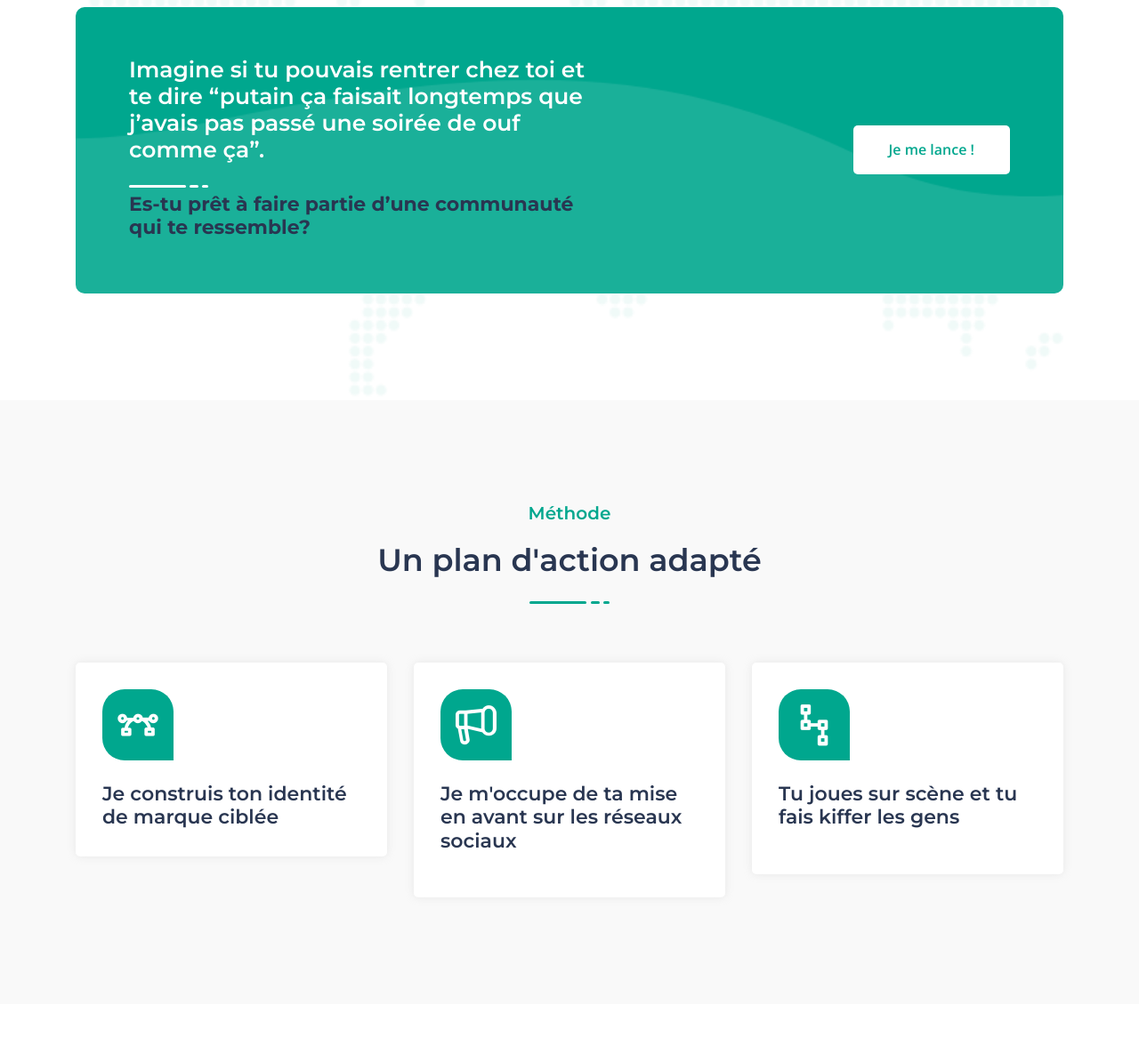
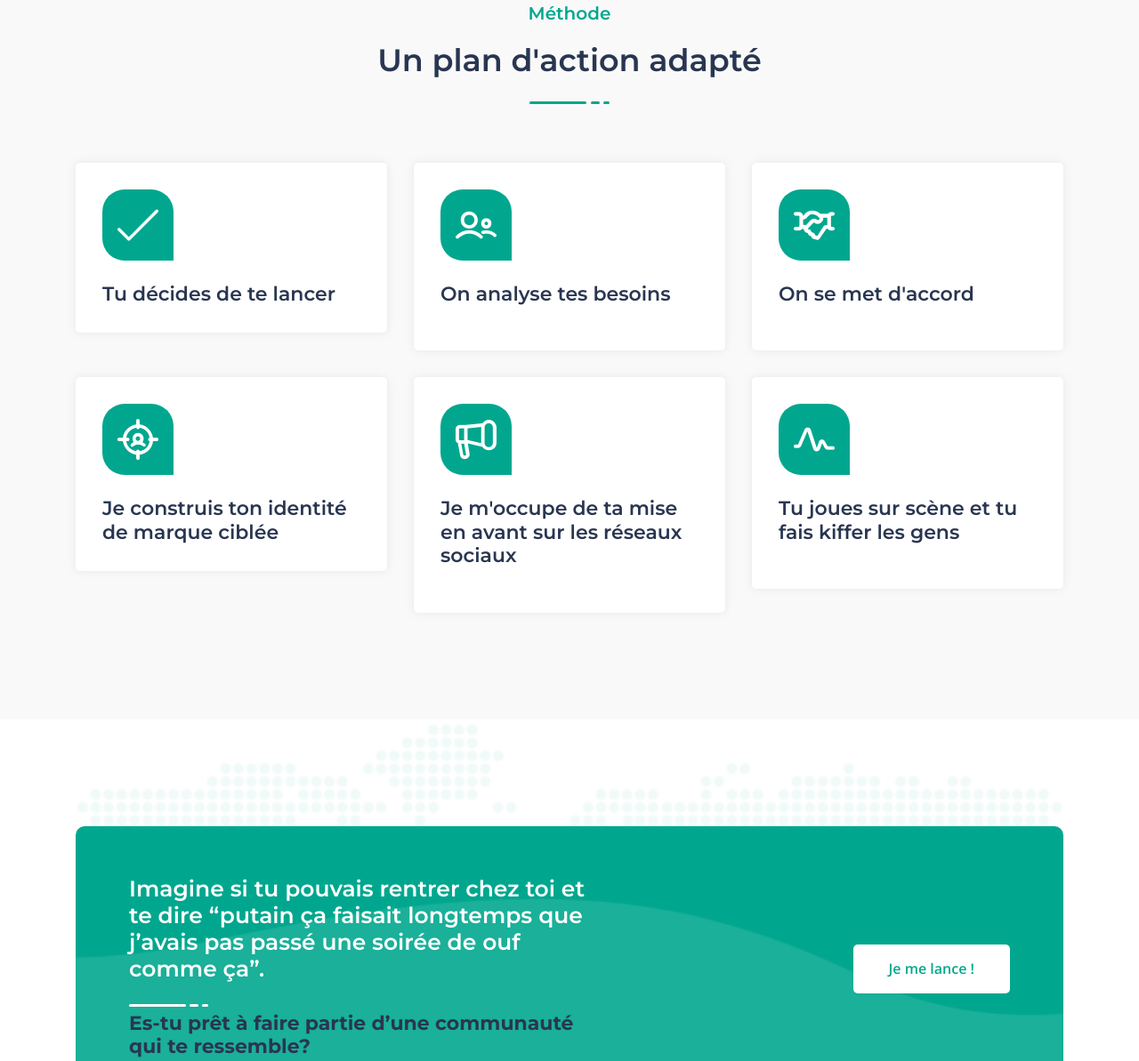
Before and after one commit to julienroulle/valentinh, a plain HTML site: page index.html in a window 1280 px wide. Shown: the part 523-1716 px from the top of the page at 89% size. Drawn offline with nearby package versions, Linux system fonts and the light colour scheme.

Commit message:
changed storytelling

```diff
--- a/index.html
+++ b/index.html
@@ -139,6 +139,100 @@
 
     <!--====== HEADER PART ENDS ======-->
 
+    <!--====== SERVICES PART START ======-->
+
+    <section id="services" class="services_area pt-115 pb-120">
+        <div class="container">
+            <div class="row justify-content-center">
+                <div class="col-lg-6">
+                    <div class="section_title text-center pb-30">
+                        <h5 class="sub_title">Méthode</h5>
+                        <h3 class="main_title">Un plan d'action adapté</h3>
+                        <ul class="line">
+                            <li></li>
+                            <li></li>
+                            <li></li>
+                        </ul>
+                    </div> <!-- section title -->
+                </div>
+            </div> <!-- row -->
+            <div class="row">
+                <div class="col-lg-4 col-sm-6">
+                    <div class="single_service mt-30 wow fadeInUpBig" data-wow-duration="1.3s" data-wow-delay="0.2s">
+                        <div class="service_icon">
+                            <i class="lni lni-checkmark"></i>
+                        </div>
+                        <div class="service_content">
+                            <h4 class="service_title"><a href="#">Tu décides de te lancer</a></h4>
+                            <!-- <p>Lorem ipsum dolor sit aconsect dipisicing elit, sed do eiusmod to incididunt uabore etdolore magna aliqua.</p> -->
+                        </div>
+                    </div> <!-- single service -->
+                </div>
+                <div class="col-lg-4 col-sm-6">
+                    <div class="single_service mt-30 wow fadeInUpBig" data-wow-duration="1.3s" data-wow-delay="0.5s">
+                        <div class="service_icon">
+                            <i class="lni lni-users"></i>
+                        </div>
+                        <div class="service_content">
+                            <h4 class="service_title"><a href="#">On analyse tes besoins</a></h4>
+                            <p></p>
+                        </div>
+                    </div> <!-- single service -->
+                </div>
+                <div class="col-lg-4 col-sm-6">
+                    <div class="single_service mt-30 wow fadeInUpBig" data-wow-duration="1.3s" data-wow-delay="0.8s">
+                        <div class="service_icon">
+                            <i class="lni lni-handshake"></i>
+                        </div>
+                        <div class="service_content">
+                            <h4 class="service_title"><a href="#">On se met d'accord</a></h4>
+                            <p></p>
+                        </div>
+                    </div> <!-- single service -->
+                </div>
+
+            </div> <!-- row -->
+            <div class="row">
+                <div class="col-lg-4 col-sm-6">
+                    <div class="single_service mt-30 wow fadeInUpBig" data-wow-duration="1.3s" data-wow-delay="0.2s">
+                        <div class="service_icon">
+                            <i class="lni lni-target-customer"></i>
+                        </div>
+                        <div class="service_content">
+                            <h4 class="service_title"><a href="#">Je construis ton identité de marque ciblée</a></h4>
+                            <!-- <p>Lorem ipsum dolor sit aconsect dipisicing elit, sed do eiusmod to incididunt uabore etdolore magna aliqua.</p> -->
+                        </div>
+                    </div> <!-- single service -->
+                </div>
+                <div class="col-lg-4 col-sm-6">
+                    <div class="single_service mt-30 wow fadeInUpBig" data-wow-duration="1.3s" data-wow-delay="0.5s">
+                        <div class="service_icon">
+                            <i class="lni lni-bullhorn"></i>
+                        </div>
+                        <div class="service_content">
+                            <h4 class="service_title"><a href="#">Je m'occupe de ta mise en avant sur les réseaux sociaux</a></h4>
+                            <p></p>
+                        </div>
+                    </div> <!-- single service -->
+                </div>
+                <div class="col-lg-4 col-sm-6">
+                    <div class="single_service mt-30 wow fadeInUpBig" data-wow-duration="1.3s" data-wow-delay="0.8s">
+                        <div class="service_icon">
+                            <i class="lni lni-pulse"></i>
+                        </div>
+                        <div class="service_content">
+                            <h4 class="service_title"><a href="#">Tu joues sur scène et tu fais kiffer les gens</a></h4>
+                            <p></p>
+                        </div>
+                    </div> <!-- single service -->
+                </div>
+
+            </div> <!-- row -->
+        </div> <!-- container -->
+    </section>
+
+    <!--====== SERVICES PART ENDS ======-->
+
     <!--====== CALL TO ACTION PART START ======-->
 
     <section id="contact" class="call_to_action_area">
@@ -170,64 +264,6 @@
     </section>
 
     <!--====== CALL TO ACTION PART ENDS ======-->
-
-    <!--====== SERVICES PART START ======-->
-
-    <section id="services" class="services_area pt-115 pb-120">
-        <div class="container">
-            <div class="row justify-content-center">
-                <div class="col-lg-6">
-                    <div class="section_title text-center pb-30">
-                        <h5 class="sub_title">Méthode</h5>
-                        <h3 class="main_title">Un plan d'action adapté</h3>
-                        <ul class="line">
-                            <li></li>
-                            <li></li>
-                            <li></li>
-                        </ul>
-                    </div> <!-- section title -->
-                </div>
-            </div> <!-- row -->
-            <div class="row">
-                <div class="col-lg-4 col-sm-6">
-                    <div class="single_service mt-30 wow fadeInUpBig" data-wow-duration="1.3s" data-wow-delay="0.2s">
-                        <div class="service_icon">
-                            <i class="lni lni-vector"></i>
-                        </div>
-                        <div class="service_content">
-                            <h4 class="service_title"><a href="#">Je construis ton identité de marque ciblée</a></h4>
-                            <!-- <p>Lorem ipsum dolor sit aconsect dipisicing elit, sed do eiusmod to incididunt uabore etdolore magna aliqua.</p> -->
-                        </div>
-                    </div> <!-- single service -->
-                </div>
-                <div class="col-lg-4 col-sm-6">
-                    <div class="single_service mt-30 wow fadeInUpBig" data-wow-duration="1.3s" data-wow-delay="0.5s">
-                        <div class="service_icon">
-                            <i class="lni lni-bullhorn"></i>
-                        </div>
-                        <div class="service_content">
-                            <h4 class="service_title"><a href="#">Je m'occupe de ta mise en avant sur les réseaux sociaux</a></h4>
-                            <p></p>
-                        </div>
-                    </div> <!-- single service -->
-                </div>
-                <div class="col-lg-4 col-sm-6">
-                    <div class="single_service mt-30 wow fadeInUpBig" data-wow-duration="1.3s" data-wow-delay="0.8s">
-                        <div class="service_icon">
-                            <i class="lni lni-ux"></i>
-                        </div>
-                        <div class="service_content">
-                            <h4 class="service_title"><a href="#">Tu joues sur scène et tu fais kiffer les gens</a></h4>
-                            <p></p>
-                        </div>
-                    </div> <!-- single service -->
-                </div>
-
-            </div> <!-- row -->
-        </div> <!-- container -->
-    </section>
-
-    <!--====== SERVICES PART ENDS ======-->
 
     <!--====== ABOUT PART START ======-->
 
```
